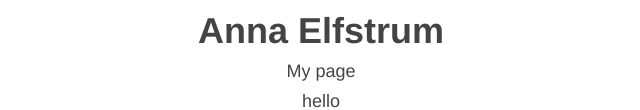
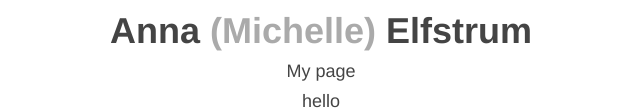
Before and after one commit to annaelfstrum/annaelfstrum.github.io, a plain HTML site: page index.html in a window 1280 px wide. Shown: the part 494-604 px from the top of the page, without its empty margins (319-959 px from the left). Drawn offline with Linux system fonts and the light colour scheme.

Commit message:
added sub element

```diff
--- a/index.html
+++ b/index.html
@@ -14,7 +14,7 @@
         <header>
             <img src="Mishka_Gotcha_Day.jpg" alt="Mishka and Anna" height="300px">
             <h1>
-                Anna Elfstrum
+                Anna <sub>Michelle</sub> Elfstrum
             </h1>
             <p>
                 My page
--- a/styles.css
+++ b/styles.css
@@ -26,6 +26,16 @@ h1{
     line-height: 50px;
     font-weight: bold;
 }
+h1 sub{
+    color:#aaa;
+    vertical-align: baseline;
+}
+h1 sub:before{
+    content:"(";
+}
+h1 sub:after{
+    content:")";
+}
 img{
     border-radius: 50%;
 }
```
